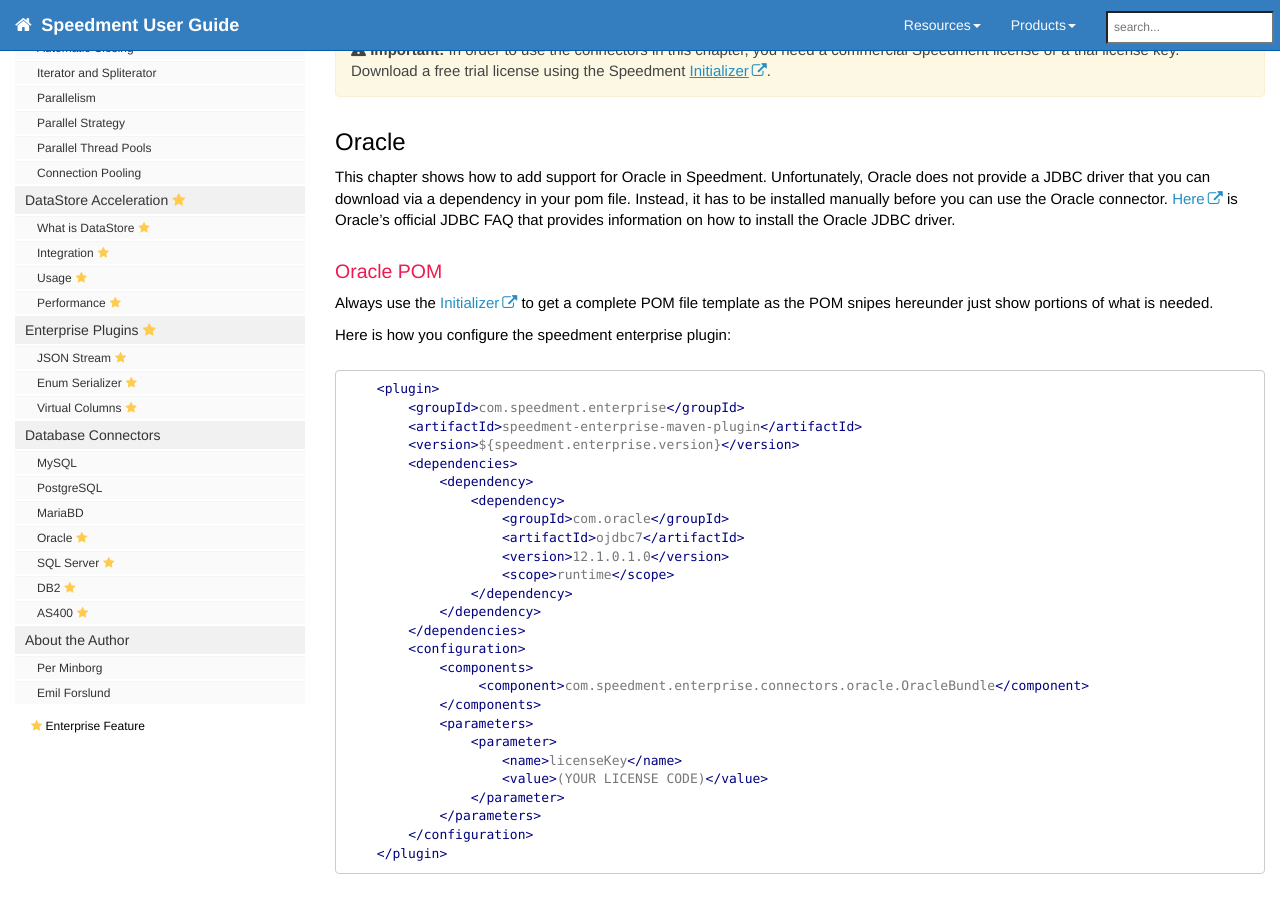
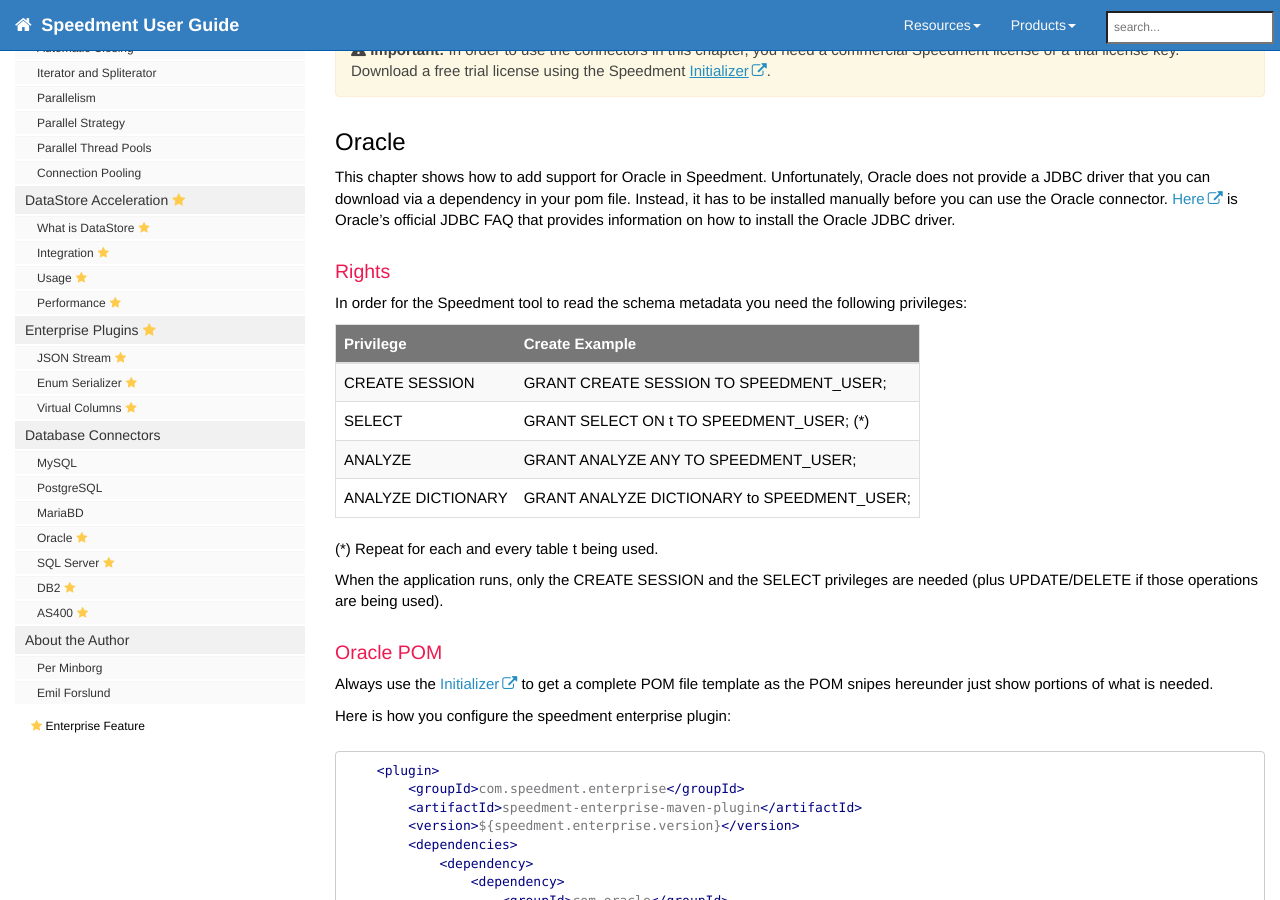
Before and after one commit to speedment/speedment-doc, a Jekyll site: the page built from pages/connectors.md, in a window 1280 px wide and 900 px high, scrolled down 1998 px. Built offline with Jekyll 4.4.1, drawn with Linux system fonts in a browser that asks for light colours; nearby versions of some CDN libraries; comment, search, counter and statistics services are not loaded.

Commit message:
Add oracle rights needed

```diff
--- a/pages/connectors.md
+++ b/pages/connectors.md
@@ -93,6 +93,21 @@
 
 ## Oracle
 This chapter shows how to add support for Oracle in Speedment. Unfortunately, Oracle does not provide a JDBC driver that you can download via a dependency in your pom file. Instead, it has to be installed manually before you can use the Oracle connector. [Here](http://www.oracle.com/technetwork/topics/jdbc-faq-090281.html) is Oracle's official JDBC FAQ that provides information on how to install the Oracle JDBC driver.
+
+
+### Rights
+In order for the Speedment tool to read the schema metadata you need the following privileges:
+
+| Privilege          | Create Example                           |
+| :----------------- | :--------------------------------------- |
+| CREATE SESSION     | GRANT CREATE SESSION TO SPEEDMENT_USER;
+| SELECT             | GRANT SELECT ON t TO SPEEDMENT_USER; (*)
+| ANALYZE            | GRANT ANALYZE ANY TO SPEEDMENT_USER;
+| ANALYZE DICTIONARY | GRANT ANALYZE DICTIONARY to SPEEDMENT_USER;
+
+(*) Repeat for each and every table t being used.
+
+When the application runs, only the CREATE SESSION and the SELECT privileges are needed (plus UPDATE/DELETE if those operations are being used).
 
 ### Oracle POM
 Always use the [Initializer](https://www.speedment.com/initializer/) to get a complete POM file template as the POM snipes hereunder just show portions of what is needed.
```
